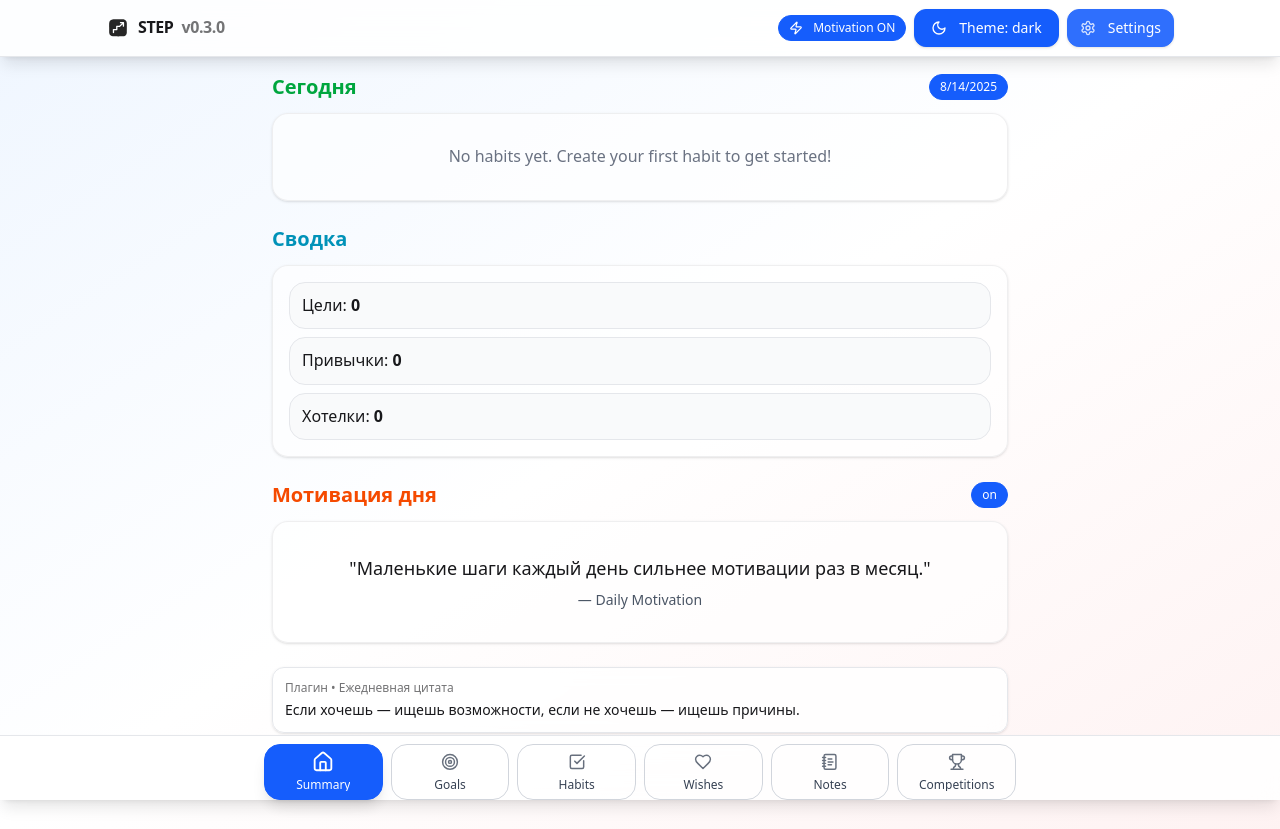
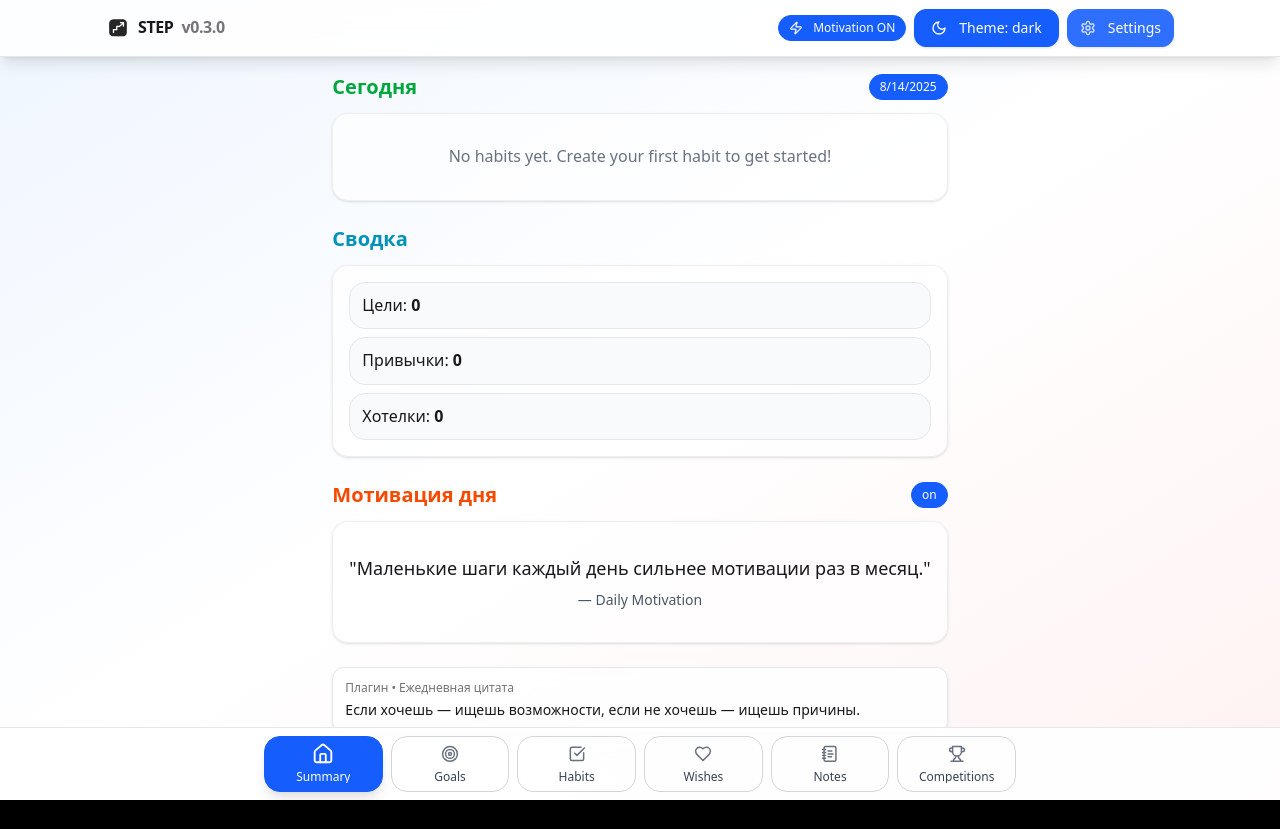
Before and after one commit to STEP-cmyk/step-telegram, a React (Vite) app: page / in a window 1280 px wide. After the commit the page ends 800 px from the top, so only its background shows below. Built offline with nearby package versions, Linux system fonts and the light colour scheme.

Commit message:
fix: updated layout for Telegram WebApp

```diff
--- a/index.html
+++ b/index.html
@@ -3,7 +3,11 @@
   <head>
     <meta charset="UTF-8" />
     <meta name="viewport"
-        content="width=device-width, initial-scale=1, maximum-scale=1, viewport-fit=cover" />
+        content="width=device-width, initial-scale=1, maximum-scale=1, viewport-fit=cover, user-scalable=no" />
+    <meta name="apple-mobile-web-app-capable" content="yes" />
+    <meta name="apple-mobile-web-app-status-bar-style" content="default" />
+    <meta name="theme-color" content="#ffffff" />
+    <meta name="color-scheme" content="light dark" />
   <!-- tg sdk при желании -->
     <script src="https://telegram.org/js/telegram-web-app.js"></script>
     <title>STEP v0.2.0</title>
--- a/src/components/Shell.jsx
+++ b/src/components/Shell.jsx
@@ -109,7 +109,11 @@ export default function Shell({children}){
   ]
   const ThemeIcon = data?.settings?.theme === 'dark' ? Moon : Sun
 
-  return (<div className="min-h-dvh bg-gradient-to-br from-blue-50 via-white to-red-50 dark:from-zinc-900 dark:via-zinc-800 dark:to-orange-900/20 text-zinc-900 dark:text-zinc-50">
+  console.log('Current location:', loc.pathname)
+  console.log('Navigation items:', nav)
+
+  return (
+    <div className="app-container min-h-dvh bg-gradient-to-br from-blue-50 via-white to-red-50 dark:from-zinc-900 dark:via-zinc-800 dark:to-orange-900/20 text-zinc-900 dark:text-zinc-50">
       <header className="header">
         <div className="header-inner container">
           <div className="flex items-center gap-2 font-bold tracking-tight">
@@ -125,13 +129,12 @@ export default function Shell({children}){
       </header>
 
       {/* Key by route for fade/slide transition */}
-    <main className="max-w-3xl mx-auto px-3 md:px-4 pt-2 md:pt-4 pb-28 md:pb-24 safe-bottom">
+      <main className="main max-w-3xl mx-auto px-3 md:px-4 pt-2 md:pt-4">
         {children}
       </main>
 
-    <nav className="fixed bottom-0 inset-x-0 z-[9999] backdrop-blur-md bg-white/85 dark:bg-zinc-900/85 border-t border-gray-200 dark:border-gray-700 shadow-lg">
-      <div className="max-w-3xl mx-auto px-2 py-2 md:py-2"
-           style={{ paddingBottom: 'env(safe-area-inset-bottom)' }}>
+      <nav className="tabbar">
+        <div className="max-w-3xl mx-auto px-2 py-2 md:py-2">
           <div className="flex justify-between items-center w-full gap-1 md:gap-2">
             {nav.map((item, i) => {
               const Icon = item.icon
@@ -155,5 +158,6 @@ export default function Shell({children}){
           </div>
         </div>
       </nav>
-  </div>)
+    </div>
+  )
 }
--- a/src/components/ui/SwipeableItem.jsx
+++ b/src/components/ui/SwipeableItem.jsx
@@ -104,12 +104,16 @@ export default function SwipeableItem({
       ref={itemRef}
       className={`swipeable-item relative overflow-hidden rounded-xl bg-white dark:bg-zinc-800 border border-gray-200 dark:border-gray-700 ${className}`}
     >
-      {/* Swipe Actions */}
-      <div className="absolute inset-y-0 left-0 flex items-center bg-green-500 text-white px-4 rounded-l-xl">
-        <CheckSquare size={20} />
-      </div>
-      <div className="absolute inset-y-0 right-0 flex items-center bg-red-500 text-white px-4 rounded-r-xl">
-        <Trash2 size={20} />
+      {/* Swipe Actions - Hidden by default */}
+      <div className={`swipe-actions ${showActions ? 'visible' : ''}`}>
+        <div className="swipe-action-left">
+          <CheckSquare size={20} />
+          <span className="ml-2 text-sm font-medium">Complete</span>
+        </div>
+        <div className="swipe-action-right">
+          <span className="mr-2 text-sm font-medium">Delete</span>
+          <Trash2 size={20} />
+        </div>
       </div>
 
       {/* Main Content */}
--- a/src/index.css
+++ b/src/index.css
@@ -25,28 +25,55 @@
 }
 
 *{ box-sizing: border-box; }
-html, body, #root{ height:100%; }
+html, body, #root{
+  height:100%;
+  height: 100vh;
+  height: 100dvh;
+  margin: 0;
+  padding: 0;
+  overflow-x: hidden;
+}
+
 body{
   margin:0;
   font-family: var(--font);
   font-size: var(--fs);
   line-height: var(--lh);
   -webkit-font-smoothing: antialiased; -moz-osx-font-smoothing: grayscale;
+  background: #000;
+}
+
+#root {
+  min-height: 100vh;
+  min-height: 100dvh;
+  display: flex;
+  flex-direction: column;
 }
 
 .container{ max-width:1100px; margin:0 auto; padding:0 var(--space-4); }
 .app-shell{ min-height:100vh; }
 
+/* Full-screen layout like Telegram */
+.app-container {
+  min-height: 100vh;
+  min-height: 100dvh; /* Dynamic viewport height */
+  display: flex;
+  flex-direction: column;
+  padding-top: env(safe-area-inset-top, 0px);
+  padding-bottom: env(safe-area-inset-bottom, 0px);
+}
+
 /* Smooth theme fade */
 html.theme-fading .app-shell{ transition: background .45s ease, color .3s ease, filter .3s ease; will-change: background, color, filter; }
 
-/* Glass header/tabbar */
+/* Header with safe area */
 .header{
   position:sticky; top:0; z-index:20;
   backdrop-filter: blur(14px);
   @apply bg-white/85 dark:bg-zinc-900/85 border-b border-gray-200 dark:border-gray-700 shadow-lg;
   transition: all .3s cubic-bezier(0.4, 0, 0.2, 1);
   animation: slideDown 0.6s cubic-bezier(0.4, 0, 0.2, 1);
+  padding-top: env(safe-area-inset-top, 0px);
 }
 
 .header-inner{
@@ -56,14 +83,21 @@ html.theme-fading .app-shell{ transition: background .45s ease, color .3s ease,
   justify-content:space-between;
 }
 
-.main{ padding: var(--space-4) 0 calc(96px + var(--space-2)); }
+/* Main content with proper spacing */
+.main{
+  flex: 1;
+  padding: var(--space-4) 0 calc(96px + var(--space-2));
+  padding-bottom: calc(96px + var(--space-2) + env(safe-area-inset-bottom, 0px));
+}
 
+/* Tabbar with safe area */
 .tabbar{
   position:fixed; left:0; right:0; bottom:0; z-index:15;
   backdrop-filter: blur(14px);
   @apply bg-white/85 dark:bg-zinc-900/85 border-t border-gray-200 dark:border-gray-700 shadow-lg;
   transition: all .3s cubic-bezier(0.4, 0, 0.2, 1);
   animation: slideUp 0.6s cubic-bezier(0.4, 0, 0.2, 1);
+  padding-bottom: env(safe-area-inset-bottom, 0px);
 }
 
 .tabbar-inner{
@@ -226,15 +260,55 @@ html.theme-fading .app-shell{ transition: background .45s ease, color .3s ease,
   animation: slideInLeft 0.5s cubic-bezier(0.4, 0, 0.2, 1);
 }
 
-/* Swipeable item animations */
+/* Swipeable item animations - hide swipe actions by default */
 .swipeable-item {
   animation: slideInRight 0.5s cubic-bezier(0.4, 0, 0.2, 1);
   transition: all 0.3s cubic-bezier(0.4, 0, 0.2, 1);
+  position: relative;
+  overflow: hidden;
 }
 
 .swipeable-item:hover {
   @apply transform -translate-y-1 scale-105;
   box-shadow: 0 20px 25px -5px rgba(0, 0, 0, 0.1), 0 10px 10px -5px rgba(0, 0, 0, 0.04);
+}
+
+/* Swipe actions - hidden by default, only show when swiping */
+.swipe-actions {
+  position: absolute;
+  top: 0;
+  left: 0;
+  right: 0;
+  bottom: 0;
+  display: flex;
+  opacity: 0;
+  transition: opacity 0.3s ease;
+  pointer-events: none;
+}
+
+.swipe-actions.visible {
+  opacity: 1;
+  pointer-events: auto;
+}
+
+.swipe-action-left {
+  flex: 1;
+  display: flex;
+  align-items: center;
+  justify-content: flex-start;
+  padding-left: 1rem;
+  background: linear-gradient(90deg, #10b981, #059669);
+  color: white;
+}
+
+.swipe-action-right {
+  flex: 1;
+  display: flex;
+  align-items: center;
+  justify-content: flex-end;
+  padding-right: 1rem;
+  background: linear-gradient(90deg, #ef4444, #dc2626);
+  color: white;
 }
 
 /* Progress bar animation */
--- a/src/pages/Goals.jsx
+++ b/src/pages/Goals.jsx
@@ -12,6 +12,8 @@ import { uid } from '../lib/utils'
 import { Plus, Target, Calendar, Tag, Star } from 'lucide-react'
 
 export default function Goals() {
+  console.log('Goals component is rendering')
+
   const { data, setData, ready } = useApp()
   const [showAddModal, setShowAddModal] = useState(false)
   const [showDetailModal, setShowDetailModal] = useState(false)
@@ -30,6 +32,8 @@ export default function Goals() {
     attachments: [],
     category: 'Personal'
   })
+
+  console.log('Goals component state - ready:', ready, 'data:', data)
 
   // Wait for data to be ready
   if (!ready || !data) {
--- a/src/pages/Habits.jsx
+++ b/src/pages/Habits.jsx
@@ -35,6 +35,8 @@ const DURATION_OPTIONS = [
 ]
 
 export default function Habits() {
+  console.log('Habits component is rendering')
+
   const { data, setData, ready } = useApp()
   const [showAddModal, setShowAddModal] = useState(false)
   const [showDetailModal, setShowDetailModal] = useState(false)
@@ -53,6 +55,8 @@ export default function Habits() {
     reminders: [],
     description: ''
   })
+
+  console.log('Habits component state - ready:', ready, 'data:', data)
 
   // Wait for data to be ready
   if (!ready || !data) {
```
Lines whose indentation alone changed are shown as unchanged.
